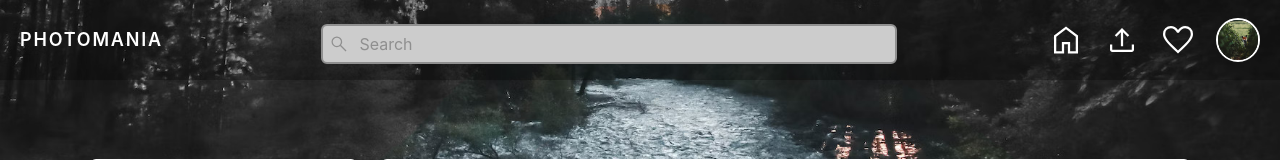
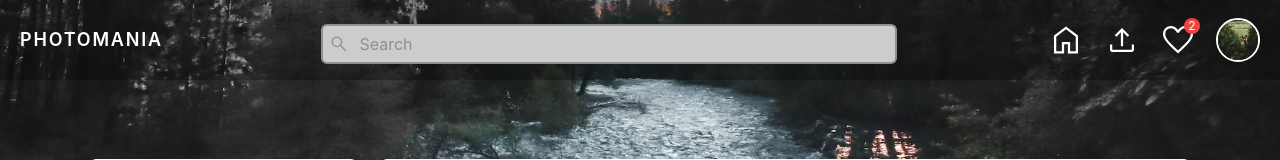
Before and after one commit to twarixx/Photomania, a React (Create React App) app in the folder client/: page / in a window 1280 px wide. Shown: the top 160 px of the page. Built offline with nearby package versions, Linux system fonts and the light colour scheme.

Commit message:
Added notification badge

```diff
--- a/client/src/components/Header.js
+++ b/client/src/components/Header.js
@@ -143,8 +143,11 @@ function notifications() {
                 {({open}) => (
                     <>
                         <Popover.Button>
-                            <img className="w-8 sm:w-9 mr-3 sm:mr-5 h-full" src="/icons/notifications.svg"
-                                 alt="Notifications" title="Notifications"/>
+                            <div className="relative">
+                                <img className="w-8 sm:w-9 mr-3 sm:mr-5 h-full" src="/icons/notifications.svg"
+                                     alt="Notifications" title="Notifications"/>
+                                <div className="absolute flex bottom-6 right-4 items-center justify-center bg-red-500 rounded-full text-white w-4 h-4 text-xs">2</div>
+                            </div>
                         </Popover.Button>
                         <Transition
                             enter="transition ease-out duration-200"
```
